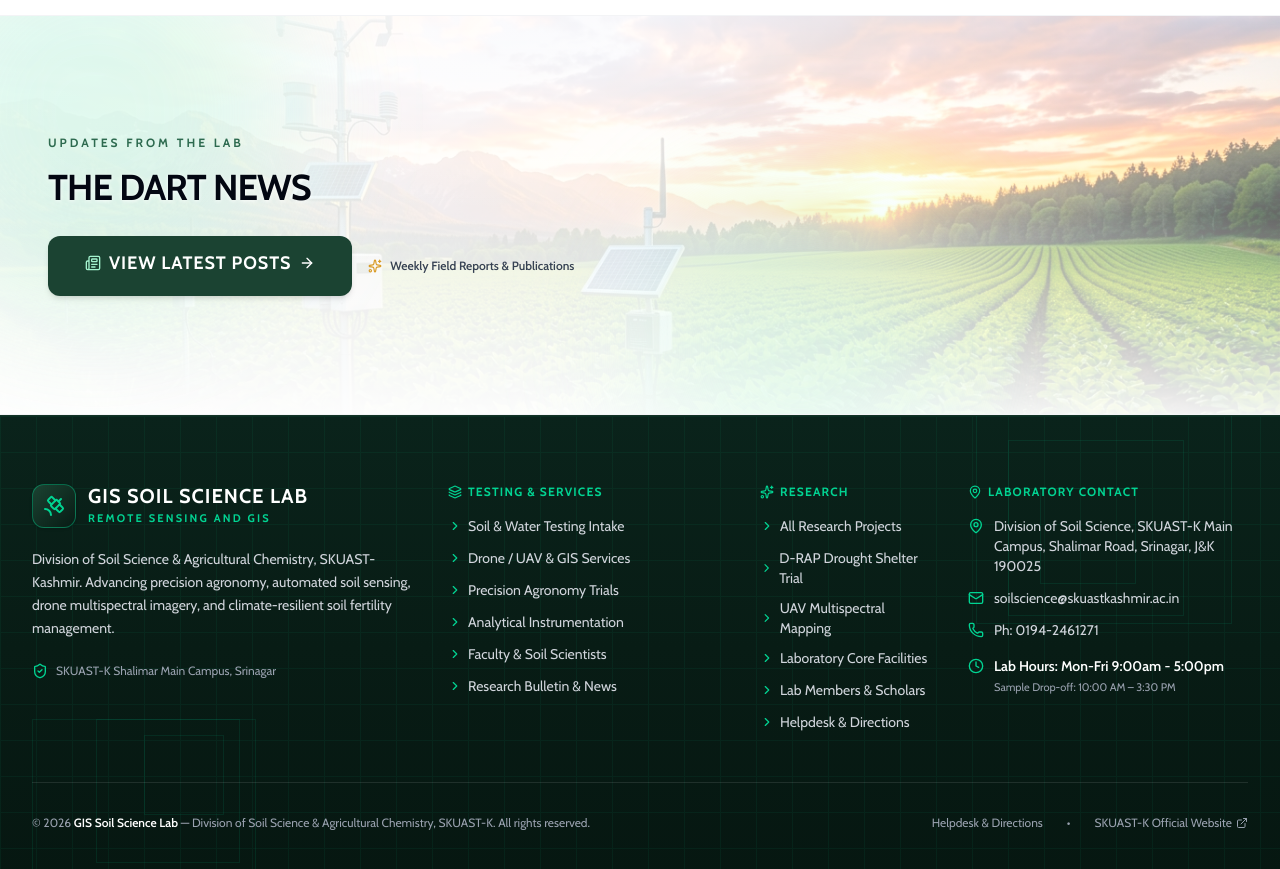
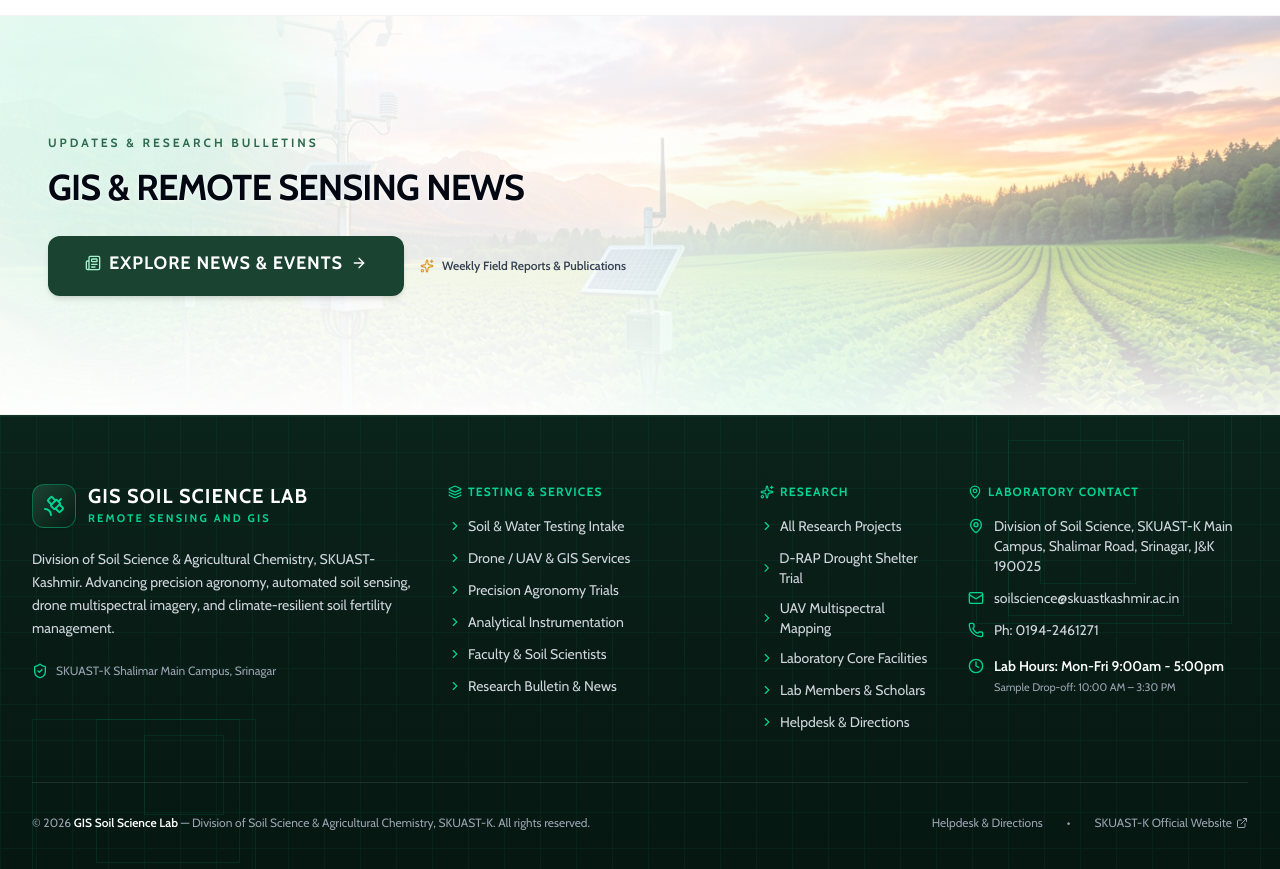
Before and after one commit to azharkhan93/kcci, a Next.js app: page / in a window 1280 px wide. Shown: the part 3380-4249 px from the top of the page. Built offline with nearby package versions, Linux system fonts and the light colour scheme.

Commit message:
update CtaSection copy and link destinations while removing obsolete Hero component comments

```diff
--- a/app/components/CtaSection/CtaSection.tsx
+++ b/app/components/CtaSection/CtaSection.tsx
@@ -17,11 +17,11 @@ export interface CtaSectionProps {
 }
 
 export const CtaSection: React.FC<CtaSectionProps> = ({
-  badge = "UPDATES FROM THE LAB",
-  title = "THE DART NEWS",
-  buttonText = "VIEW LATEST POSTS",
+  badge = "UPDATES & RESEARCH BULLETINS",
+  title = "GIS & REMOTE SENSING NEWS",
+  buttonText = "EXPLORE NEWS & EVENTS",
   imageSrc = "/hero-bg.jpg",
-  href = "/research-projects",
+  href = "/news-events",
   onButtonClick,
   className = "",
 }) => {
--- a/app/components/Hero/Hero.tsx
+++ b/app/components/Hero/Hero.tsx
@@ -16,9 +16,9 @@ export const Hero = ({
 }: HeroProps): React.ReactElement => {
   return (
     <section className="relative w-full overflow-hidden">
-      {/* ── Hero Container ── */}
+
       <div className="relative w-full h-[100dvh] min-h-[580px] md:h-[680px]">
-        {/* Landscape Photography */}
+
         <Image
           src={imageSrc}
           alt={imageAlt}
```
